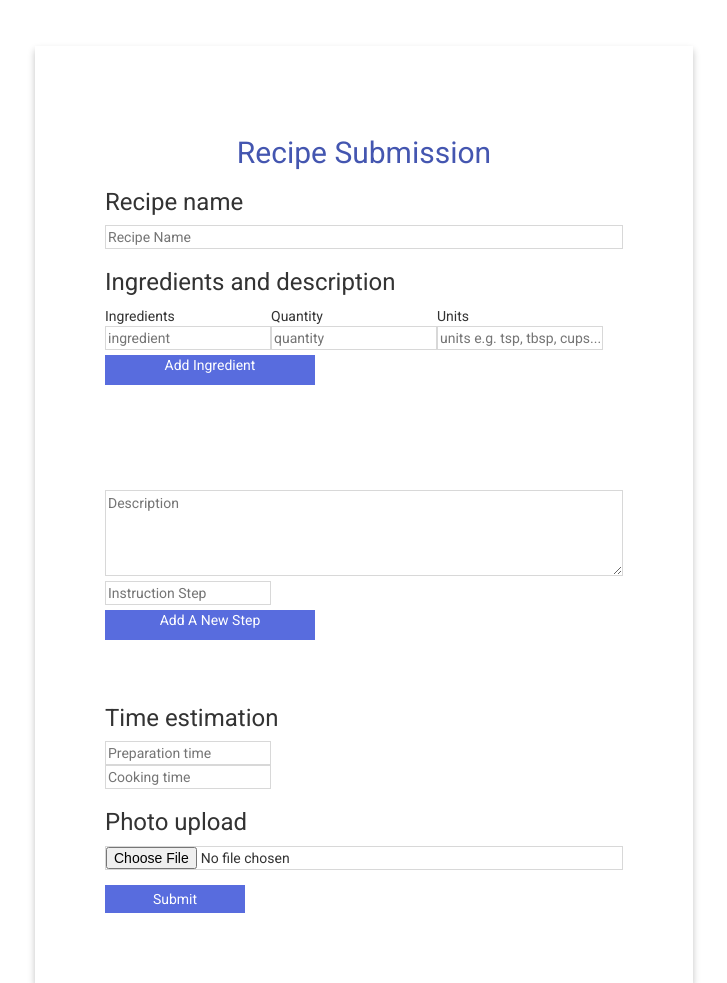
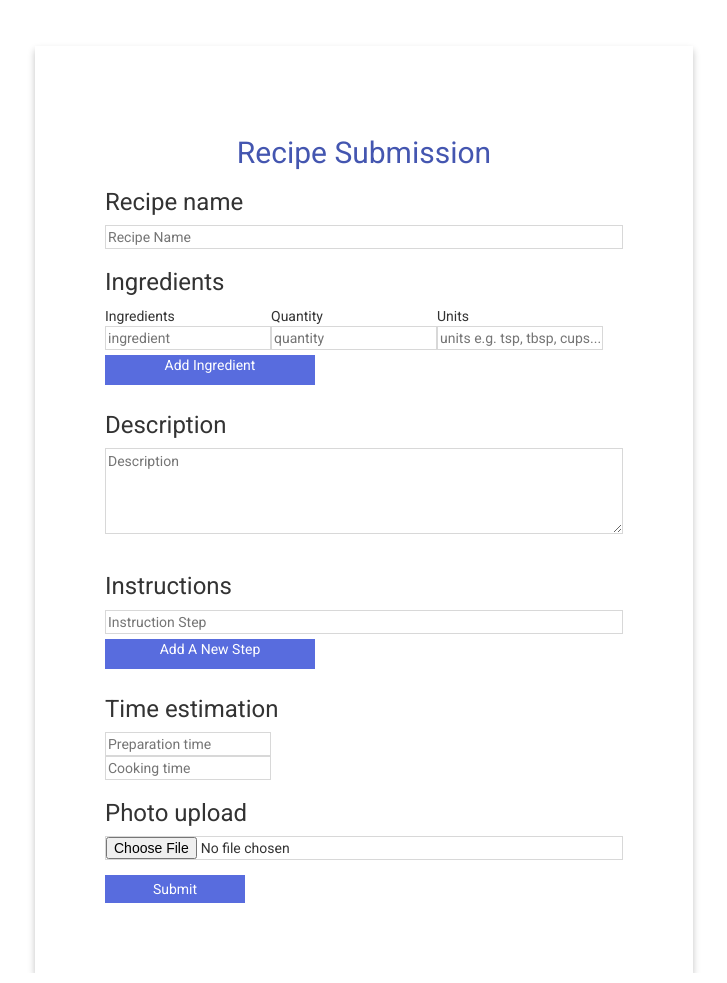
Before and after one commit to recipes1520/RECIPE-APP, a Django app: template templates/recipe-submission.html in a window 1280 px wide. Shown: the part 52-1035 px from the top of the page, without its empty margins (276-1003 px from the left). Run offline with Django 3.2, Linux system fonts and the light colour scheme; the template is opened without the code that fills it, so the values that code supplies are empty; some libraries are stand-ins or nearby versions.

Commit message:
Submission Form Updated
Made it look bettter

```diff
--- a/stylesheets/style.css
+++ b/stylesheets/style.css
@@ -273,12 +273,19 @@ h3 {
 }
 
 #description {
-    padding-top: 10em;
+    padding-top: 3em;
 }
 
-#instructions {
-    padding-top: 10px !important;
+#instructionArea {
+    padding-top: 1em;
 }
+
+#timeEstimationArea {
+    padding-top: 3em;
+    text-align: left;
+}
+
+
 
 #comment {
     font-family: 'Bad Script', cursive;
@@ -317,6 +324,7 @@ the recipe submission version of formContent*/
 	padding: 5px;
 }
 
+
 #quantityColumn{
 	float: left;
 	width: 15%;
@@ -328,6 +336,11 @@ the recipe submission version of formContent*/
 	float: left;
 	padding: 5px;
 }
+.instrInput{
+    width: 100%;
+}
+
+
 
 #addIngredient {
     width: 15em;
@@ -350,6 +363,9 @@ the recipe submission version of formContent*/
     box-shadow: 0 4px 7px 0 rgba(0, 0, 0, 0.24);
 }
 
+#instructionTable{
+    width:100%;
+}
 #addInstruction {
     width: 15em;
     text-align: center;
--- a/templates/recipe-submission.html
+++ b/templates/recipe-submission.html
@@ -13,7 +13,7 @@
 			<input type="text" placeholder="Recipe Name" name="recipe_title" required=TRUE>
 		</div>
 		<div class="addIngredContainer">
-			<h3>Ingredients and description</h3>
+			<h3>Ingredients</h3>
 			<table id="recipeTable">
 				<tr id="tableLabels">
 					<td>Ingredients</td>
@@ -30,22 +30,24 @@
 				<p>Add Ingredient</p>
 			</div>
 		</div>
-
 		<div id="description">
-			<!-- <h3>Description</h3> -->
+			<h3>Description</h3>
 			<textarea rows="4" cols="50" placeholder="Description" name="description" required=TRUE></textarea>
 		</div>
+		<div id="instructionArea">
+		<h3>Instructions</h3>
 		<table id="instructionTable">
             <tr id="instructionInput" class="instRow">
-                <td><input type="text" class="instInput" placeholder="Instruction Step" name="instructions"></td>
+                <input type="text" class="instInput" placeholder="Instruction Step" name="instructions">
             </tr>
 		</table>
         <div id="addInstruction" onclick="addInstruction();">
 				<p>Add A New Step</p>
 		</div>
-        <br><br><br><br>
+		</div>
+        <div id="timeEstimationArea">
+		<h3>Time estimation</h3>
 		<table>
-			<tr><h3>Time estimation</h3></tr>
 			<tr>
 				<td><input type="text" placeholder="Preparation time" name="prep_time" required=TRUE></td>
 			</tr>
@@ -53,6 +55,7 @@
 				<td><input type="text" placeholder="Cooking time" name="cook_time" required=TRUE></td>
 			</tr>
 		</table>
+		</div>
 		<div id="image_upload">
 			<h3>Photo upload</h3>
 			<input type="file" name="file"/>
@@ -69,7 +72,7 @@
         var table = document.getElementById('instructionTable');
 		var row = table.insertRow(-1);
 		var cell1 = row.insertCell(0);
-		cell1.innerHTML = '<input type="text" class="instInput" placeholder="Instruction Step" name="instructions">';
+		cell1.innerHTML = '<input type="text" class=\"instInput\" placeholder="Instruction Step" name="instructions">';
     }
 	function addIngredient(){
 		var table = document.getElementById('recipeTable');
```
Also changed, not shown: templates/recipe-display.html (+3 -26 lines), 3 other files.
